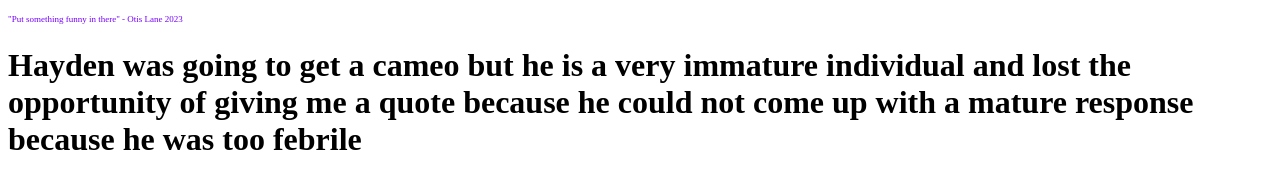
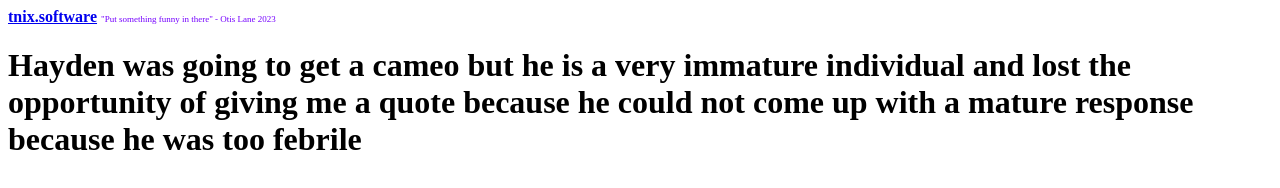
Before and after one commit to tnix100/gom4n.github.io, a plain HTML site: page index.html in a window 1280 px wide. Drawn offline with Linux system fonts and the light colour scheme.

Commit message:
self advertisement

```diff
--- a/index.html
+++ b/index.html
@@ -11,6 +11,7 @@
 </head>
 
 <body>
+    <h12><b><a href="https://tnix.software">tnix.software</a></b></h12>
     <h9>"Put something funny in there" - Otis Lane 2023</h9>
     <h1>Hayden was going to get a cameo but he is a very immature individual and lost the opportunity of giving me a quote because he could not come up with a mature response because he was too febrile</h1>
 </body>
```
